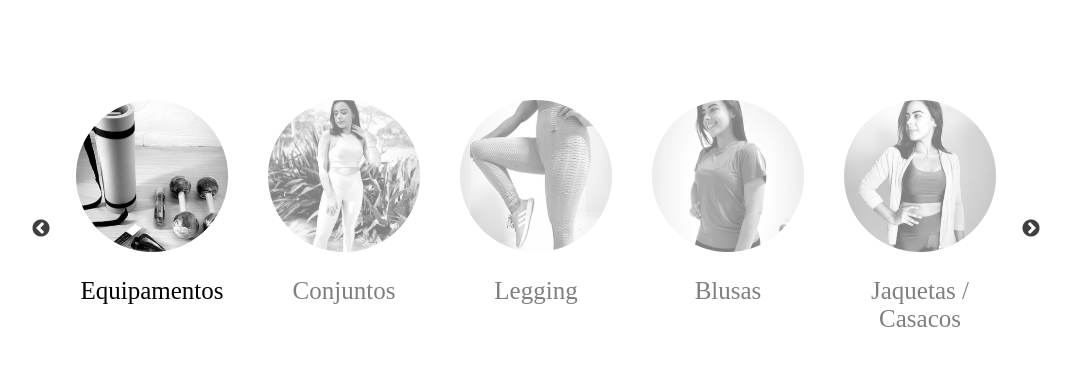
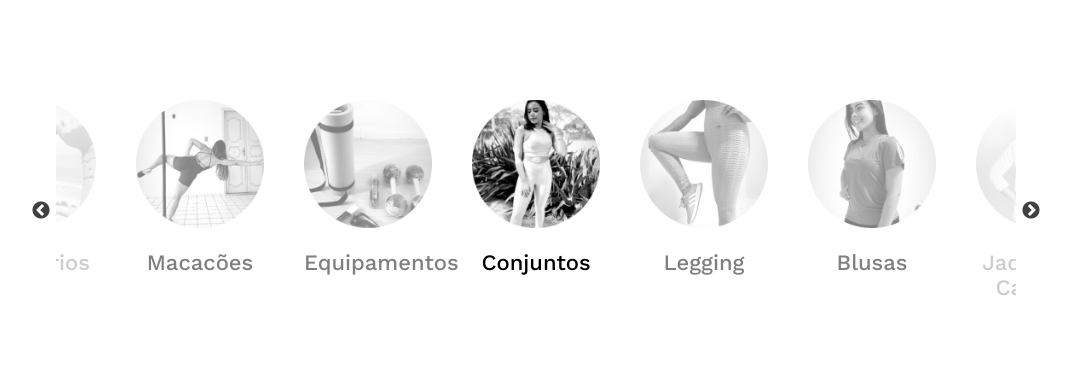
Before and after one commit to dralv/slider-kauane, a plain HTML site: page index.html in a window 1280 px wide. Shown: the whole page, without its empty margins (104-1175 px from the left). Drawn offline with nearby package versions, Linux system fonts and the light colour scheme.

Commit message:
More changes

```diff
--- a/index.html
+++ b/index.html
@@ -14,6 +14,12 @@
       rel="stylesheet"
       type="text/css"
       href="https://cdnjs.cloudflare.com/ajax/libs/slick-carousel/1.7.1/slick-theme.css"
+    />
+    <link rel="preconnect" href="https://fonts.googleapis.com" />
+    <link rel="preconnect" href="https://fonts.gstatic.com" crossorigin />
+    <link
+      href="https://fonts.googleapis.com/css2?family=Work+Sans:wght@500;600&display=swap"
+      rel="stylesheet"
     />
     <style>
       html,
@@ -58,7 +64,8 @@
       }
       .text {
         text-align: center;
-        font-size: 25px;
+        font-size: 22px;
+        font-family: 'Work Sans', sans-serif;
       }
       .conteiner {
         width: auto;
@@ -141,16 +148,20 @@
     <!-- <script src="https://code.jquery.com/jquery-migrate-1.2.1.min.js"></script> -->
     <script type="text/javascript">
       $('.deslizar').slick({
+        centerMode: true,
+        centerPadding: '60px',
         dots: false,
         infinite: true,
-        speed: 250,
+        speed: 400,
         slidesToShow: 5,
         slidesToScroll: 1,
+        autoplay: true,
+        autoplaySpeed: 2500,
         responsive: [
           {
             breakpoint: 1024,
             settings: {
-              slidesToShow: 4,
+              slidesToShow: 3,
               slidesToScroll: 1,
               infinite: true,
               dots: false
```
